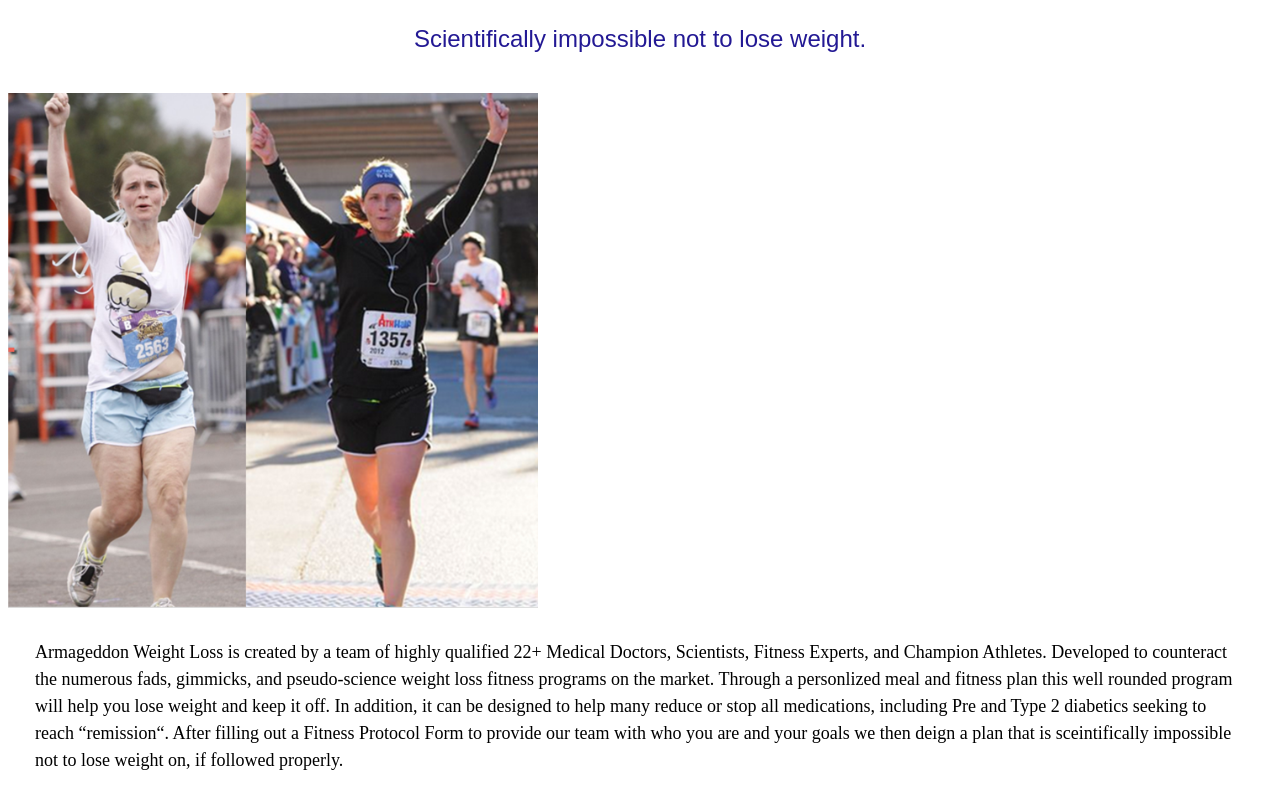
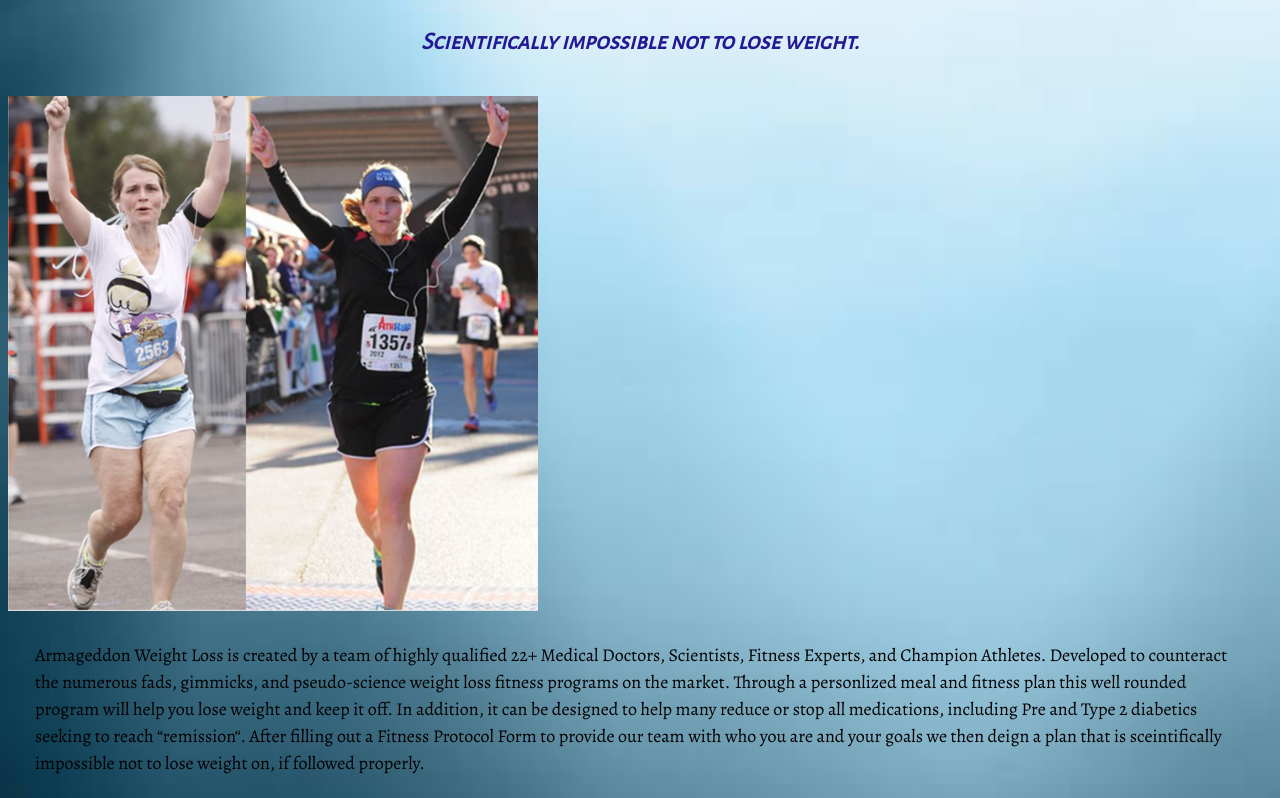
Before and after one commit to carolhelsel/carolhelsel.github.io, a plain HTML site: page unit_4/index.html in a window 1280 px wide. Shown: the part 87-885 px from the top of the page. Drawn offline with nearby package versions, Linux system fonts and the light colour scheme.

Commit message:
background

```diff
--- a/unit_4/style.css
+++ b/unit_4/style.css
@@ -1,6 +1,4 @@
-<style>
 @import url('https://fonts.googleapis.com/css?family=Alegreya|Alegreya+Sans+SC');
-</style>
 
 body {
 	background-image: url("images/backgroundblue.jpg");
@@ -17,7 +15,8 @@ h1{
 
 #slogan{
 	color: #231994;
-	font-weight: bold-italic;
+	font-weight: bold;
+	font-style: italic;
 	font-size: 24px;
 	text-align: center;
 	font-family: 'Alegreya Sans SC', sans-serif;
```
